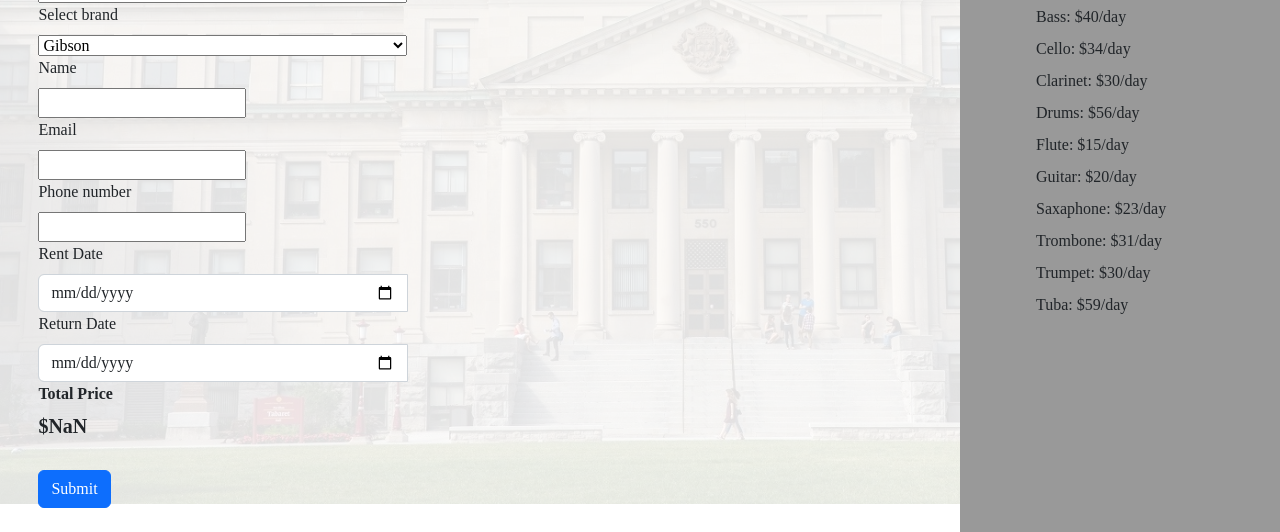
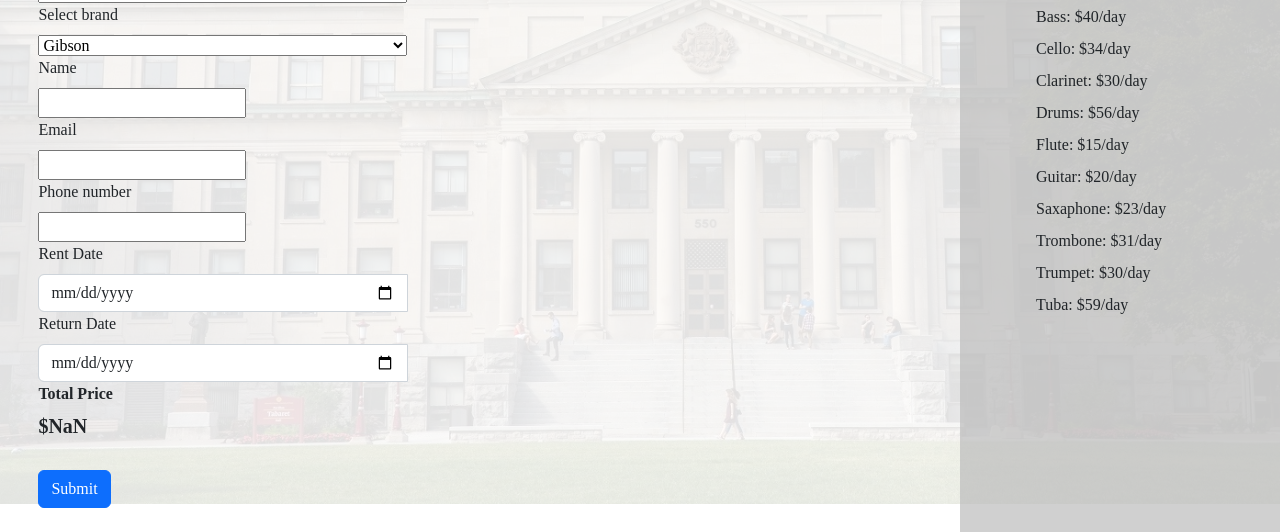
Before and after one commit to Aduno/seg3125-services-website, a plain HTML site: page pages/rental.html in a window 1280 px wide. Shown: the part 296-828 px from the top of the page. Drawn offline with nearby package versions, Linux system fonts and the light colour scheme.

Commit message:
Small edit on rental page

```diff
--- a/css/rental-style.css
+++ b/css/rental-style.css
@@ -41,6 +41,9 @@ form{
 .inst-item{
     padding-bottom: 0.5rem;
 }
+#info{
+    background-color: rgba(189, 189, 189, 0.7);
+}
 @media screen and (max-width: 900px){
     html{
         overflow-y: scroll;
```
